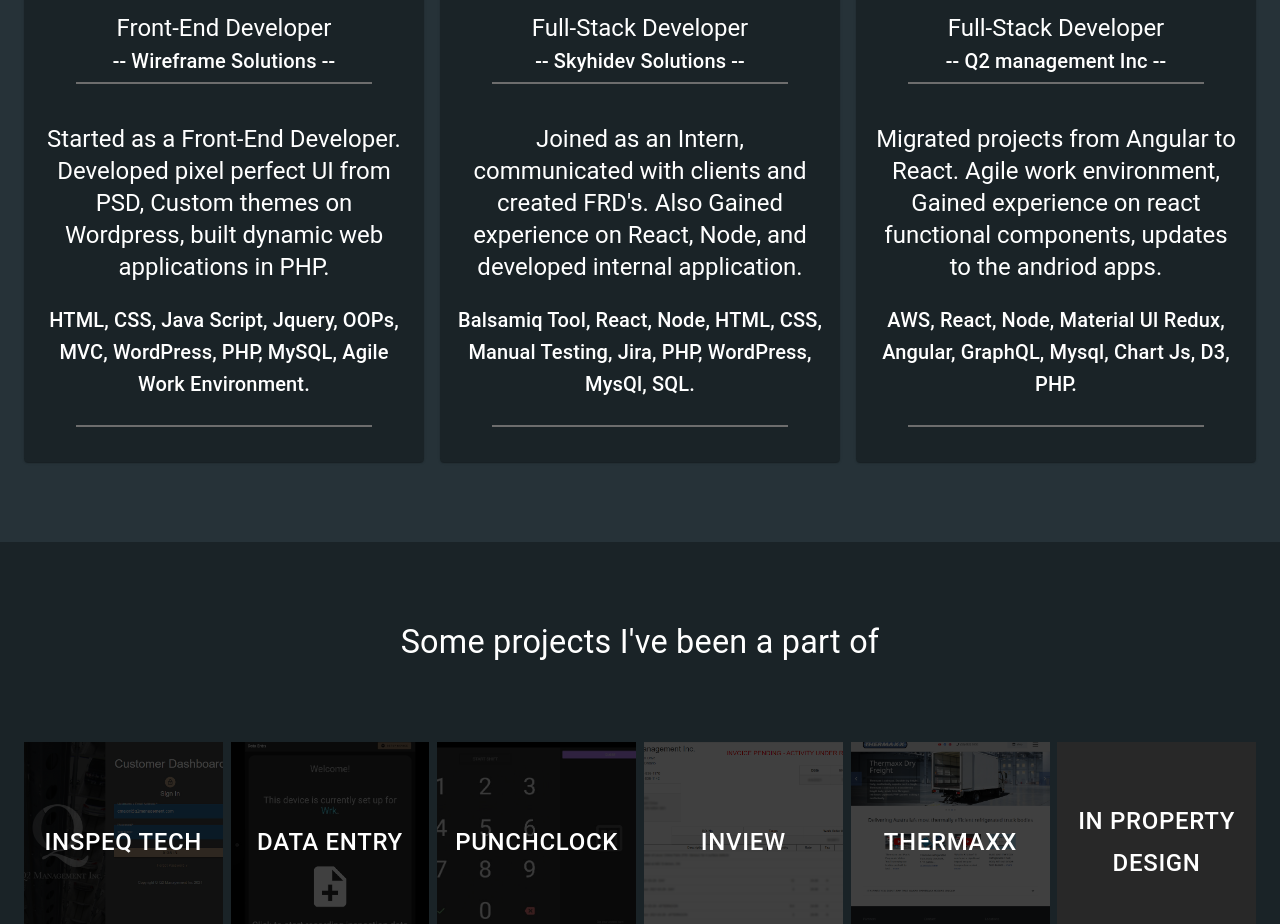
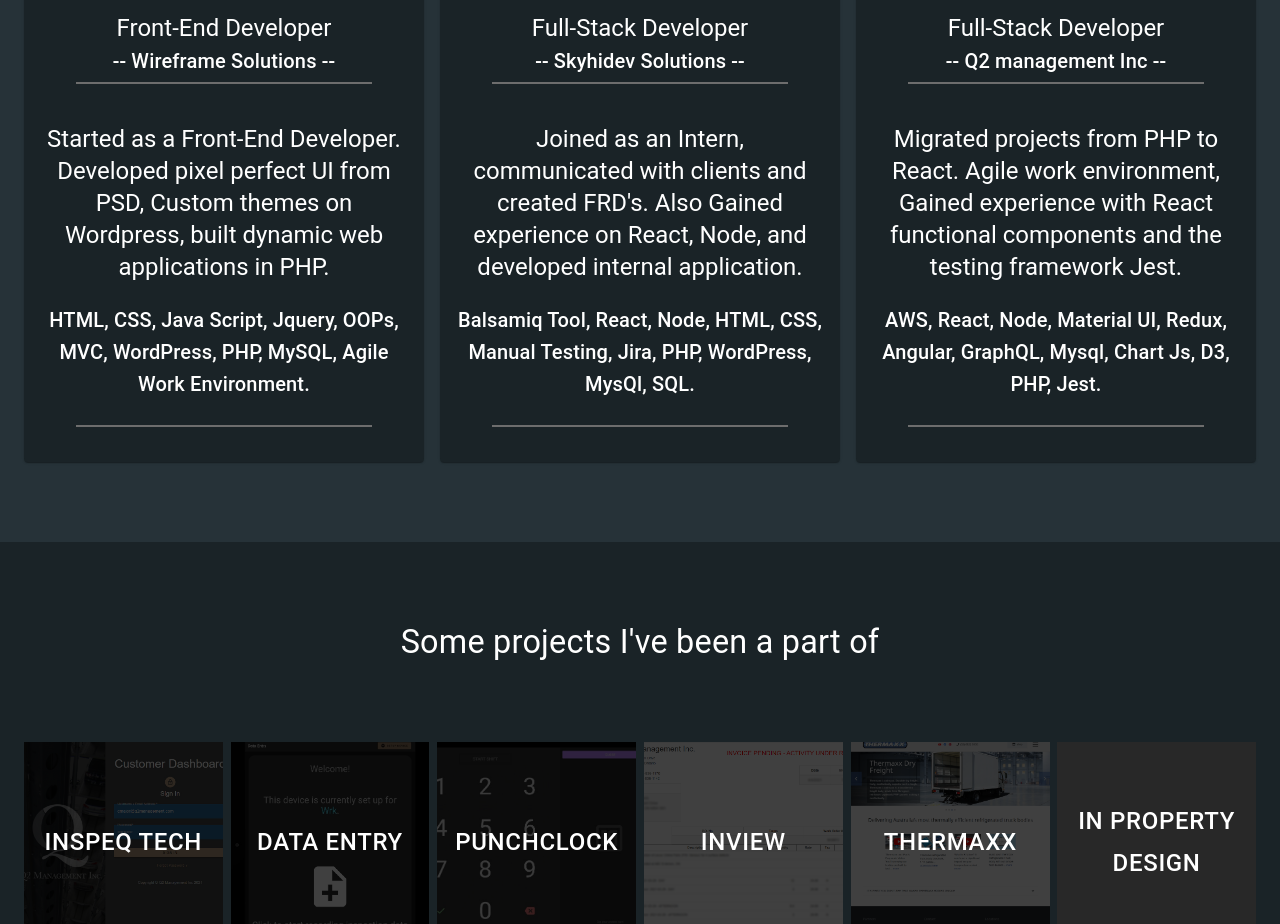
Before and after one commit to nithindara2023/ndara.ca, a React (Create React App) app: page / in a window 1280 px wide. Shown: the part 1081-2005 px from the top of the page. Built offline with nearby package versions, Linux system fonts and the light colour scheme; grey boxes are pictures that could not be loaded.

Commit message:
updated corrections

```diff
--- a/src/App.js
+++ b/src/App.js
@@ -446,13 +446,13 @@
                       <div className={classes.underline}/>
                       <br /><br />
                       <Typography variant="h5">
-                        Migrated projects from Angular to React. Agile work environment, Gained experience on react functional components, updates to the andriod apps.
+                        Migrated projects from PHP to React. Agile work environment, Gained experience with React functional components and the testing framework Jest.
                       </Typography>
                       <br />
                       <Typography variant="h6">
-                        AWS, React, Node, Material UI
+                        AWS, React, Node, Material UI,
                         Redux, Angular, GraphQL,
-                        Mysql, Chart Js, D3, PHP.
+                        Mysql, Chart Js, D3, PHP, Jest.
                       </Typography>
                       <br />
                       <div className={classes.underline}/>
@@ -527,7 +527,7 @@
               <Link target="_blank" href="https://www.quadnet.com.au/" color="inherit">
                 <ProjectCard isVisible={projectsVisible} timeout={2250}
                   projectTitle="Focus Tennis Academy"
-                  projectDescription="A website developed on WordPress for a fitness club focusing on tennise"
+                  projectDescription="A website developed on WordPress for a fitness club focusing on tennis"
                   projectImage={fta}/>
               </Link>
             </Grid>
```
